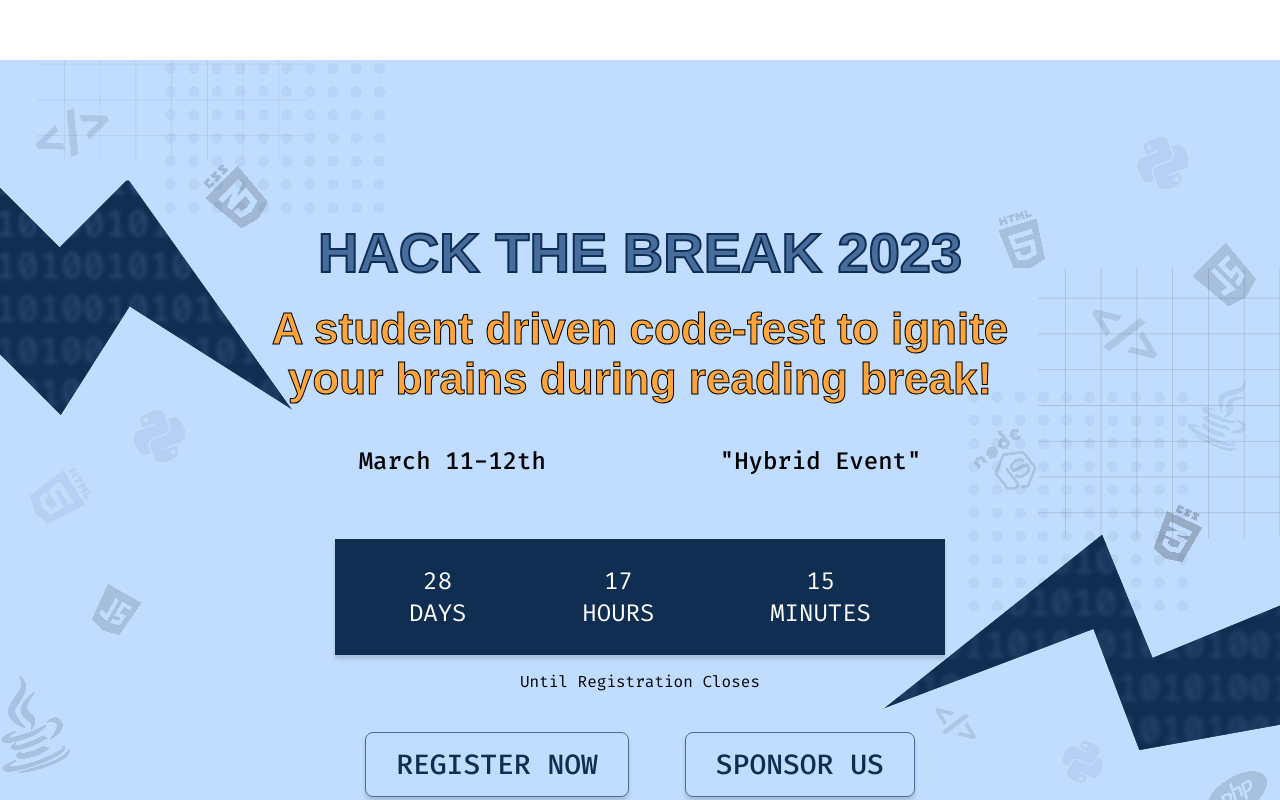
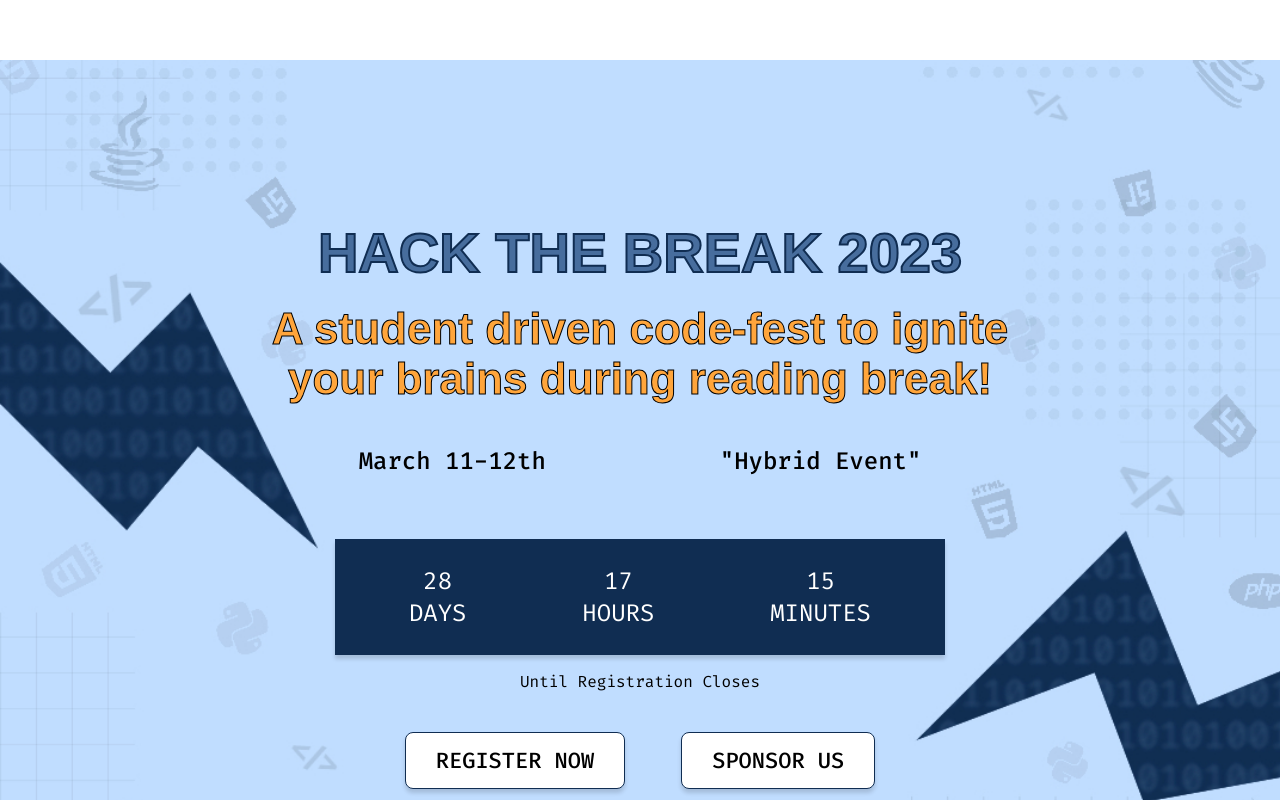
Before and after one commit to jmc37/HackTheBreak, a React (Vite) app: page / in a window 1280 px wide. Shown: the part 152-952 px from the top of the page. Built offline with nearby package versions, Linux system fonts and the light colour scheme; a web font is replaced by a local one.

Commit message:
Update Hero/Banner section
- Change normal and hover state button styles to increase contrast against background graphic
- Update banner background graphic to allow more space above text content

```diff
--- a/src/styles/HeroBanner.module.css
+++ b/src/styles/HeroBanner.module.css
@@ -60,8 +60,8 @@
     padding: 0.8125rem 1.875rem;
     border-radius: 0.5rem;
     box-shadow: 0 0.25rem 0.25rem var(--shadow);
-    background-color: var(--bg-blue);
-    border: 0.1rem solid var(--primary-blue);
+    background-color: var(--white-color);
+    border: 0.1rem solid var(--secondary-blue);
     font-family: 'Fira Code', monospace;
     font-size: 1.375rem;
     font-weight: 500;
@@ -73,7 +73,7 @@
 }
 
 .bannerBtns a {
-    color: var(--secondary-blue);
+    color: var(--primary-color);
 }
 
 @media (min-width: 536px) {
@@ -107,13 +107,14 @@
         margin-bottom: 3.875rem;
     }
 
-    .bannerBtns {
+    .bannerBtnRegister, .bannerBtnSponsor {
         font-size: 1.75rem;
     }
 }
 
 @media (min-width: 1100px) {
     .bannerBtns:hover {
-        background-color: var(--primary-orange);
+        background-color: var(--primary-blue);
+        color: var(--white-color);
     }
 }
```
Also changed, not shown: src/assets/herobanner_bg.jpg.
